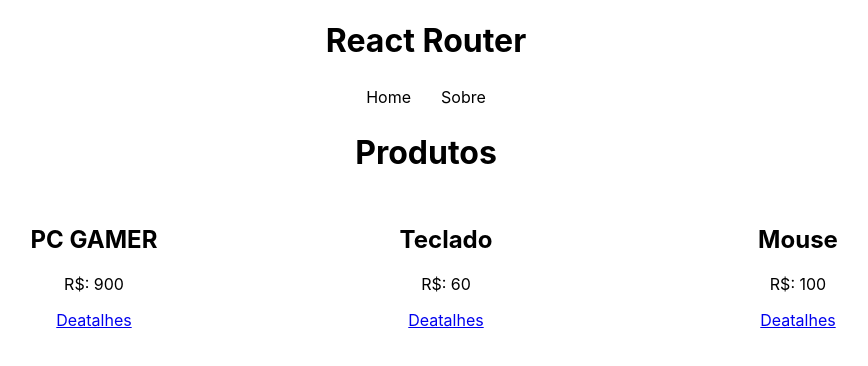
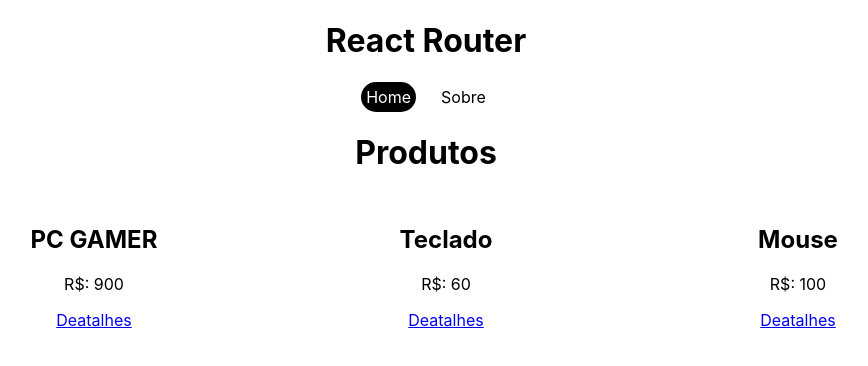
Before and after one commit to YuriCF1/Proj.Study-React-8, a React (Create React App) app in the folder react-router/: page / in a window 1280 px wide. Shown: the top 366 px of the page, without its empty margins (214-1082 px from the left). Built offline with nearby package versions, Linux system fonts and the light colour scheme; data requests are answered from the project's data file.

Commit message:
Using the isActive

```diff
--- a/react-router/src/components/Navbar.css
+++ b/react-router/src/components/Navbar.css
@@ -15,6 +15,7 @@
 }
 
 .active { /*Ativado quando uma página estiver ativa*/
+    border-radius: 25px;
     background-color: #000;
     color: #fff;
 }
--- a/react-router/src/components/Navbar.js
+++ b/react-router/src/components/Navbar.js
@@ -3,14 +3,19 @@
 
 import "./Navbar.css"
 
-import { Link } from "react-router-dom"
+import { Link, NavLink} from "react-router-dom"
 
 const Navbar = () => {
   return (
     <nav>
         {/* Redirecionamento trocando o componente*/}
-        <Link to="/">Home</Link>
-        <Link to="/about">Sobre</Link>
+        {/* <Nav to="/">Home</Nav>
+        <Nav to="/about">Sobre</Nav> */}
+
+        {/* NavLink é a mesma coisa de Link, porém ele permite a atrobito IsActive */}
+        {/* Uma maneira de não utilizar a classe padrão 'active' */}
+        <NavLink to="/" /* className={({isActive}) => (isActive ? 'estaAtivo' : 'naoAtivo')}*/>Home</NavLink>
+        <NavLink to="/about">Sobre</NavLink>
         {/* Redirecionamento fazendo reload  da página */}
         {/* <a href=""></a> */}
     </nav>
```
Also changed, not shown: react-router/src/App.js (line endings or trailing spaces).
